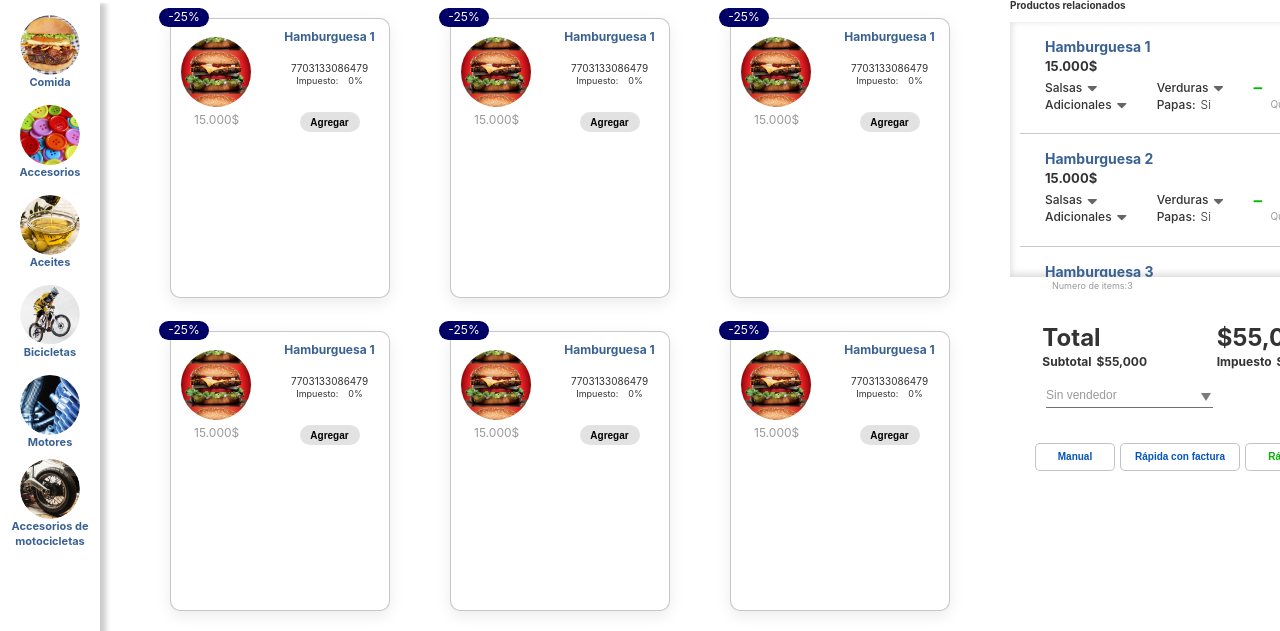
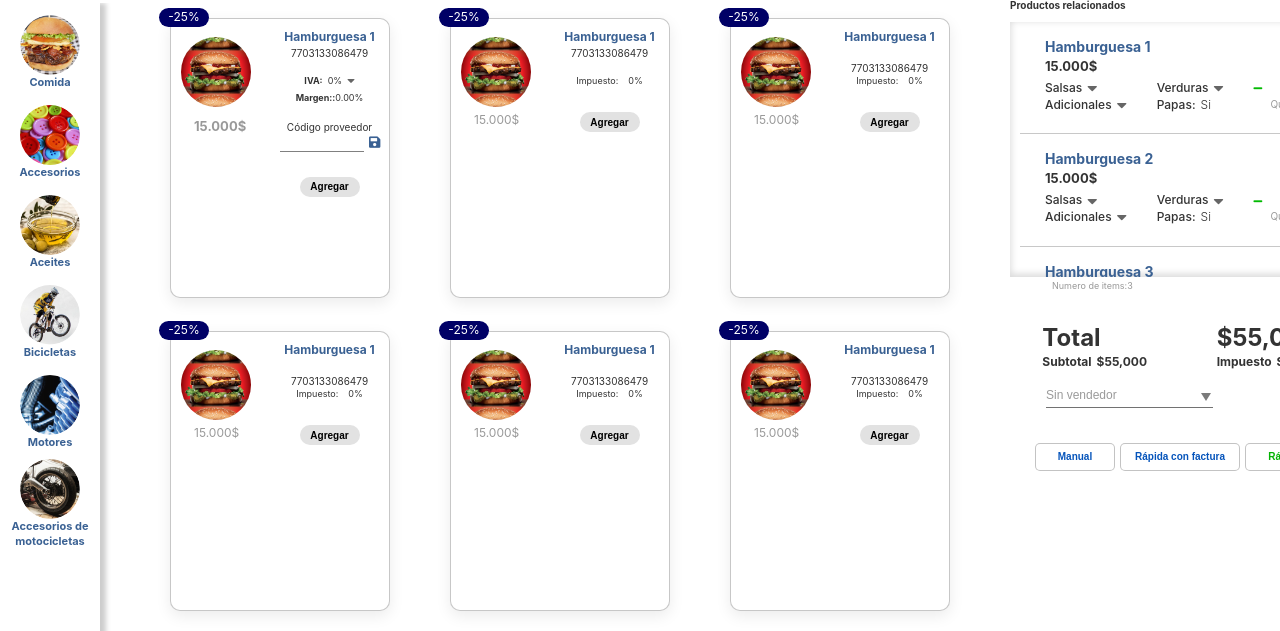
Before and after one commit to alexnaravez012/comprasweb, a plain HTML site: page index.html in a window 1280 px wide. Shown: the part 132-763 px from the top of the page. Drawn offline with nearby package versions, Linux system fonts and the light colour scheme.

Commit message:
Ceations cards search categories

```diff
--- a/data/style.css
+++ b/data/style.css
@@ -1311,3 +1311,9 @@
     border-bottom-right-radius: 8px;
     cursor: pointer;
 }
+
+.input-card-search-categories-purchases {
+    border: none;
+    border-bottom: 1px solid grey;
+    width: 80px;
+}
--- a/index.html
+++ b/index.html
@@ -850,22 +850,36 @@
             <!-- Contenido -->
             <div class="uk-flex ">
                 <div class="main-container-products-selection-purchases uk-flex uk-flex-wrap " style="position: relative; ">
-                    <div class="uk-card uk-card-default uk-card-body card-products-add-purchases uk-flex " style="position: relative; margin-right: 60px; ">
+                    <div class="uk-card uk-card-default uk-card-body card-products-add-purchases" style="position: relative; margin-right: 60px; ">
+                        <div class="uk-flex">
                             <div class="uk-width-1-2 " style="padding-top: 8px; ">
                                 <div class="img-items-products-add-70-purchases " style="background-image: url(./data/burguer.png); " uk-img></div>
-                            <h5 class="uk-margin-remove font-size-12 uk-text-muted " style="padding-top: 5px; padding-left: 13px; ">15.000$</h5>
+                                <h5 class="uk-margin-remove font-size-13 uk-text-bold uk-text-muted" style="padding-top: 10px; padding-left: 13px; ">15.000$</h5>
                             </div>
                             <h6 class="button-discount-card-purchases " style="position: absolute; ">-25%</h6>
                             <div class="uk-width-1-2 uk-text-center ">
                                 <h6 class="uk-margin-remove font-size-12 color-blue uk-text-bold ">Hamburguesa 1</h6>
+                                <h6 class="uk-margin-remove font-size-11">7703133086479</h6>
                                 <div style="margin-top: 15px; ">
-                                <h6 class="uk-margin-remove font-size-11 ">7703133086479</h6>
-                                <div class="uk-flex uk-flex-middle uk-flex-center ">
-                                    <h6 class="uk-margin-remove font-size-9 ">Impuesto:</h6>
-                                    <h6 class="uk-margin-remove font-size-9 " style="padding-left: 10px; ">0%</h6>
+                                    <div class="uk-flex uk-flex-middle uk-flex-center cursor-pointer">
+                                        <h6 class="uk-margin-remove font-size-9 uk-text-bold">IVA:</h6>
+                                        <h6 class="uk-margin-remove font-size-9 padding-horizontal-5">0%</h6>
+                                        <i class="fas fa-caret-down font-size-12"></i>
+                                    </div>
+                                    <div class="uk-flex uk-flex-middle uk-flex-center" style="margin-top: 5px;">
+                                        <h6 class="uk-margin-remove font-size-9 uk-text-bold">Margen::</h6>
+                                        <h6 class="uk-margin-remove font-size-9">0.00%</h6>
+                                    </div>
+                                    <div style="margin-top: 15px;">
+                                        <h6 class="uk-margin-remove font-size-11">Código proveedor</h6>
+                                        <div class="uk-flex uk-flex-middle">
+                                            <input class="input-card-search-categories-purchases" type="text">
+                                            <i class="fas fa-save font-size-13 cursor-pointer color-blue padding-horizontal-5"></i>
+                                        </div>
                                     </div>
                                 </div>
                                 <button class="button-card-add-product-purchases font-size-10 uk-text-bold cursor-pointer ">Agregar</BUtton>
+                            </div>
                         </div>
                     </div>
                     <div class="uk-card uk-card-default uk-card-body card-products-add-purchases uk-flex " style="position: relative; margin-right: 60px; ">
@@ -876,8 +890,8 @@
                         <h6 class="button-discount-card-purchases " style="position: absolute; ">-25%</h6>
                         <div class="uk-width-1-2 uk-text-center ">
                             <h6 class="uk-margin-remove font-size-12 color-blue uk-text-bold ">Hamburguesa 1</h6>
+                            <h6 class="uk-margin-remove font-size-11 ">7703133086479</h6>
                             <div style="margin-top: 15px; ">
-                                <h6 class="uk-margin-remove font-size-11 ">7703133086479</h6>
                                 <div class="uk-flex uk-flex-middle uk-flex-center ">
                                     <h6 class="uk-margin-remove font-size-9 ">Impuesto:</h6>
                                     <h6 class="uk-margin-remove font-size-9 " style="padding-left: 10px; ">0%</h6>
```
Lines whose indentation alone changed are shown as unchanged.
